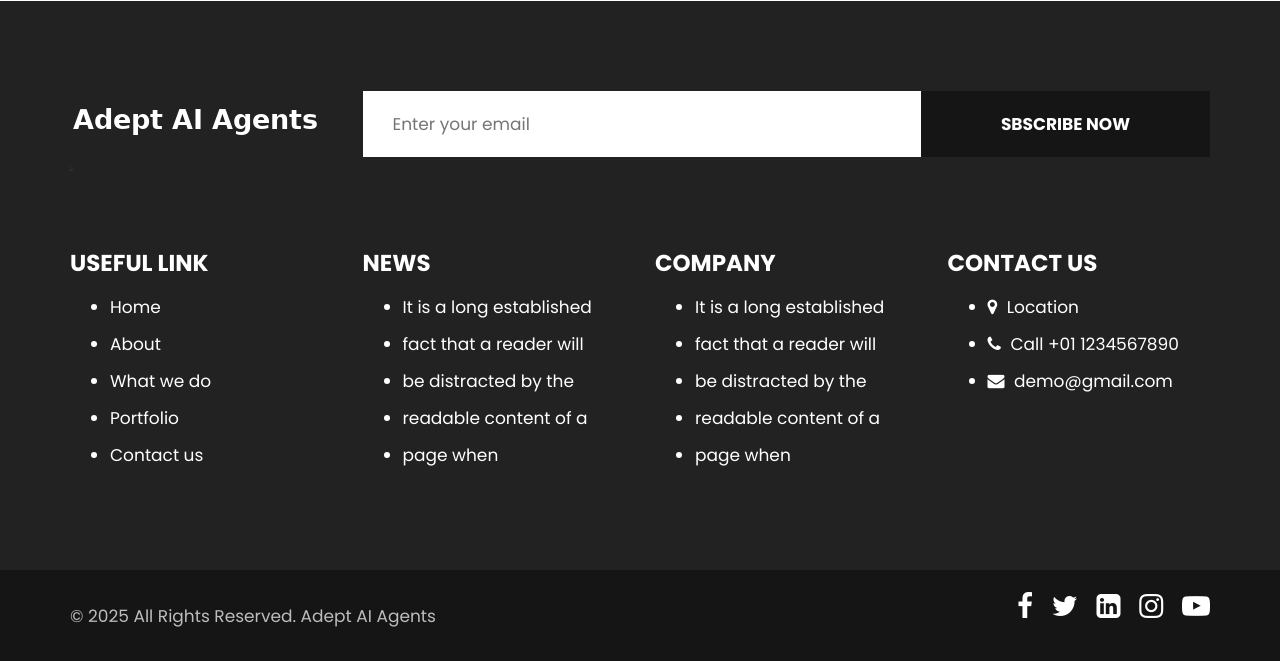
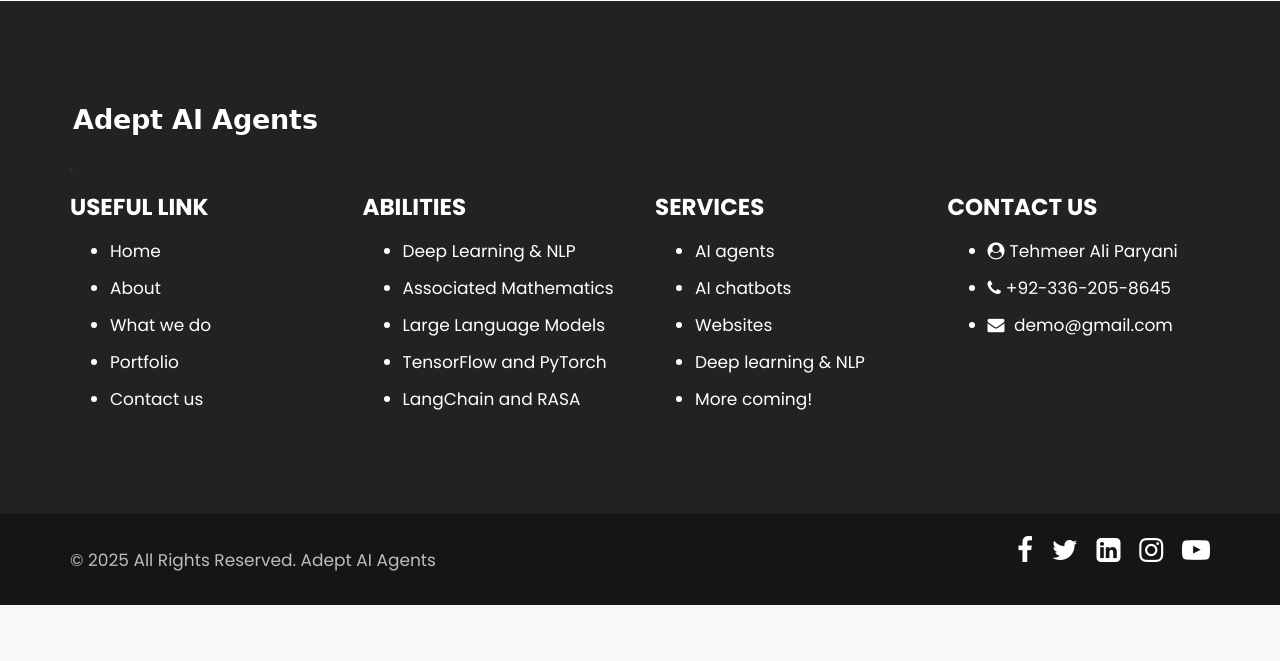
Before and after one commit to tehmeerali786/INSHALLAH-TALLAH-MyWebsite, a Django app: page / in a window 1280 px wide. Shown: the part 3750-4411 px from the top of the page. After the commit the page ends 4355 px from the top, so only its background shows below. Run offline with Django 5.2, Linux system fonts and the light colour scheme; some libraries are stand-ins or nearby versions; some web fonts are replaced.

Commit message:
Front page carousal

```diff
--- a/website/static/css/style.css
+++ b/website/static/css/style.css
@@ -422,7 +422,7 @@ ul.email li i {
 }
 
 .banner_main .bluid h1 {
-     color: #fff;
+     color: #ffebcd;
      font-size: 100px;
      line-height: 110px;
      font-weight: bold;
@@ -430,7 +430,7 @@ ul.email li i {
 }
 
 .banner_main .bluid p {
-     color: #fff;
+     color: #ffebcd;
      line-height: 25px;
      font-weight: 500;
      padding-bottom: 50px;
--- a/website/templates/base.html
+++ b/website/templates/base.html
@@ -9,7 +9,7 @@
       <meta name="viewport" content="width=device-width, initial-scale=1">
       <meta name="viewport" content="initial-scale=1, maximum-scale=1">
       <!-- site metas -->
-      <title>hightech</title>
+      <title>Adept AI Agents</title>
       <meta name="keywords" content="">
       <meta name="description" content="">
       <meta name="author" content="">
@@ -46,7 +46,7 @@
                      <div class="full">
                         <div class="center-desk">
                            <div class="logo">
-                              <a href="{% url "frontpage" %}"><img src="{% static "images/logo2.png" %}" alt="#" /></a>
+                              <a href="{% url "frontpage" %}"><img src="{% static "images/logo.png" %}" alt="#" /></a>
                            </div>
                         </div>
                      </div>
@@ -91,7 +91,7 @@
                        {% endif %}
                        </span>
 
-                        <li> <a href="Javascript:void(0)"> <i class="fa fa-search" style="cursor: pointer;" aria-hidden="true"> </i></a> </li>
+
                      </ul>
                   </div>
                </div>
@@ -110,13 +110,10 @@
             <div class="container">
                <div class="row">
                   <div class="col-md-3">
-                     <a class="logo_footer" href="{% url "frontpage" %}"><img src="{% static "images/logo_footer3.png" %}" alt="#" /></a>
+                     <a class="logo_footer" href="{% url "frontpage" %}"><img src="{% static "images/logo_footer.png" %}" alt="#" /></a>
                   </div>
                   <div class="col-md-9">
-                     <form class="newslatter_form">
-                        <input class="ente" placeholder="Enter your email" type="text" name="Enter your email">
-                        <button class="subs_btn">Sbscribe Now</button>
-                     </form>
+
                   </div>
                   <div class="col-md-3 col-sm-6"
                   >
@@ -133,34 +130,30 @@
                   </div>
                   <div class="col-md-3 col-sm-6">
                      <div class="Informa">
-                        <h3>News</h3>
+                        <h3>Abilities</h3>
                         <ul>
-                           <li>It is a long established
+                           <li>Deep Learning & NLP
                            </li>
-                           <li>fact that a reader will
+                           <li>Associated Mathematics
                            </li>
-                           <li>be distracted by the
+                           <li>Large Language Models
                            </li>
-                           <li>readable content of a
+                           <li>TensorFlow and PyTorch
                            </li>
-                           <li>page when
+                           <li>LangChain and RASA
                            </li>
                         </ul>
                      </div>
                   </div>
                   <div class="col-md-3 col-sm-6">
-                     <div class="Informa">
-                        <h3>company</h3>
+                     <div class="Informa helpful">
+                        <h3>Services</h3>
                         <ul>
-                           <li>It is a long established
-                           </li>
-                           <li>fact that a reader will
-                           </li>
-                           <li>be distracted by the
-                           </li>
-                           <li>readable content of a
-                           </li>
-                           <li>page when
+                           <li><a href="{% url "aiagents" %}">AI agents</a></li>
+                           <li><a href="{% url "chatbots" %}">AI chatbots</a></li>
+                           <li><a href="{% url "waid" %}">Websites </a></li>
+                           <li><a href="{% url "dlnlp" %}">Deep learning & NLP</a></li>
+                           <li>More coming!
                            </li>
                         </ul>
                      </div>
@@ -169,10 +162,10 @@
                      <div class="Informa conta">
                         <h3>contact Us</h3>
                         <ul>
-                           <li> <a href="Javascript:void(0)"> <i class="fa fa-map-marker" aria-hidden="true"></i> Location
+                           <li> <a href="Javascript:void(0)"> <i class="fa fa-user-circle"></i>Tehmeer Ali Paryani
                               </a>
                            </li>
-                           <li> <a href="Javascript:void(0)"><i class="fa fa-phone" aria-hidden="true"></i> Call +01 1234567890
+                           <li> <a href="Javascript:void(0)"><i class="fa fa-phone" aria-hidden="true"></i>+92-336-205-8645
                               </a>
                            </li>
                            <li> <a href="Javascript:void(0)"> <i class="fa fa-envelope" aria-hidden="true"></i> demo@gmail.com
--- a/website/templates/website/frontpage.html
+++ b/website/templates/website/frontpage.html
@@ -19,8 +19,8 @@
                          <div class="container-fluid">
                             <div class="carousel-caption relative">
                                <div class="bluid">
-                                  <h1>Creative  <br>Work Idea </h1>
-                                  <p>There are many variations of passages of Lorem Ipsum <br>available, but the majority have suffered alteration
+                                  <h1>Penetrating  <br>Insight </h1>
+                                  <p>Our firm mathematical grounds have given us the tendency <br> to contemplate and assess the structure and working of neural networks that we build.
                                   </p>
                                   <a class="read_more" href="{% url "about" %}">About Company </a><a class="read_more" href="{% url "contact" %}">Contact </a>
                                </div>
@@ -31,8 +31,8 @@
                          <div class="container-fluid">
                             <div class="carousel-caption relative">
                                <div class="bluid">
-                                  <h1>Creative  <br>Work Idea </h1>
-                                  <p>There are many variations of passages of Lorem Ipsum <br>available, but the majority have suffered alteration
+                                  <h1>Use of <br>LangChain Framework </h1>
+                                  <p>LangChain is the most advance framework for developing <br>and deploying complete autonomous virtual workers.
                                   </p>
                                   <a class="read_more" href="{% url "about" %}">About Company </a><a class="read_more" href="{% url "contact" %}">Contact </a>
                                </div>
@@ -43,8 +43,8 @@
                          <div class="container-fluid">
                             <div class="carousel-caption relative">
                                <div class="bluid">
-                                  <h1>Creative  <br>Work Idea </h1>
-                                  <p>There are many variations of passages of Lorem Ipsum <br>available, but the majority have suffered alteration
+                                  <h1>Transformers Models <br>for NLP </h1>
+                                   <p>We use transformers when it comes to develop neural networks<br>for Natural Language Processing tasks.
                                   </p>
                                   <a class="read_more" href="{% url "about" %}">About Company </a><a class="read_more" href="{% url "contact" %}">Contact </a>
                                </div>
@@ -55,8 +55,8 @@
                          <div class="container-fluid">
                             <div class="carousel-caption relative">
                                <div class="bluid">
-                                  <h1>Creative  <br>Work Idea </h1>
-                                  <p>There are many variations of passages of Lorem Ipsum <br>available, but the majority have suffered alteration
+                                  <h1>RASA for <br>Creating Chatbots</h1>
+                                  <p>RASA uses Google TensorFlow as a brain for chatbots.<br>This enables these chatbots to be robust and responsive to website visitors.
                                   </p>
                                   <a class="read_more" href="{% url "about" %}">About Company </a><a class="read_more" href="{% url "contact" %}">Contact </a>
                                </div>
```
Also changed, not shown: website/static/images/logo.png, website/static/images/logo_footer.png.
